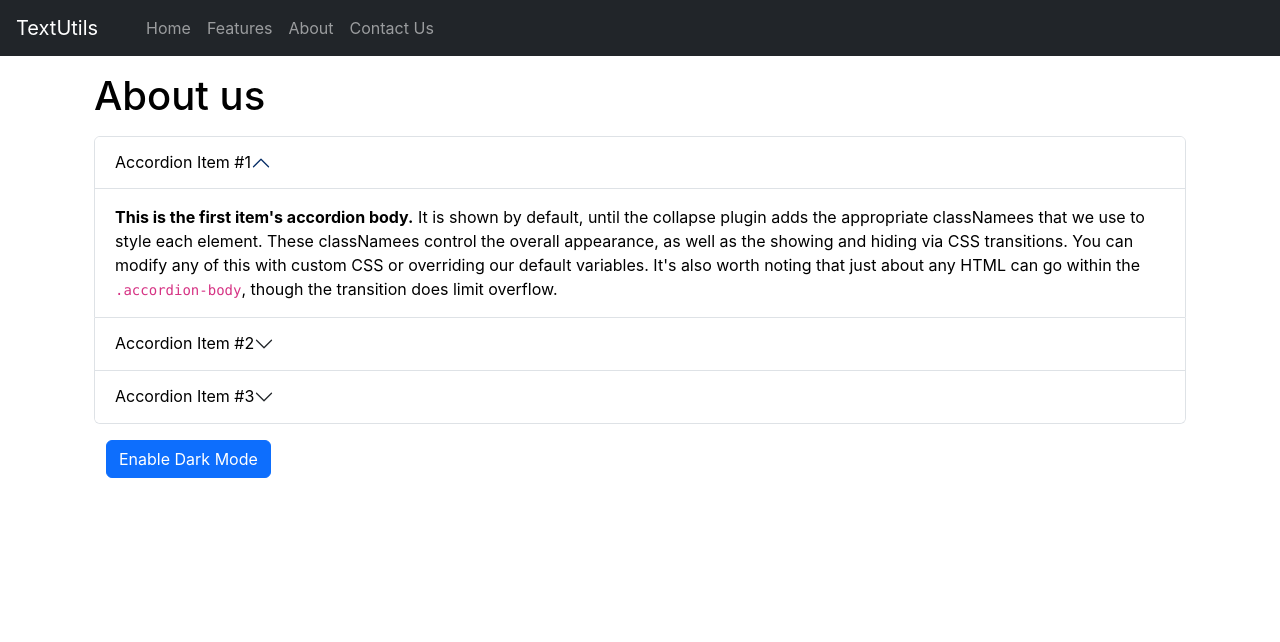
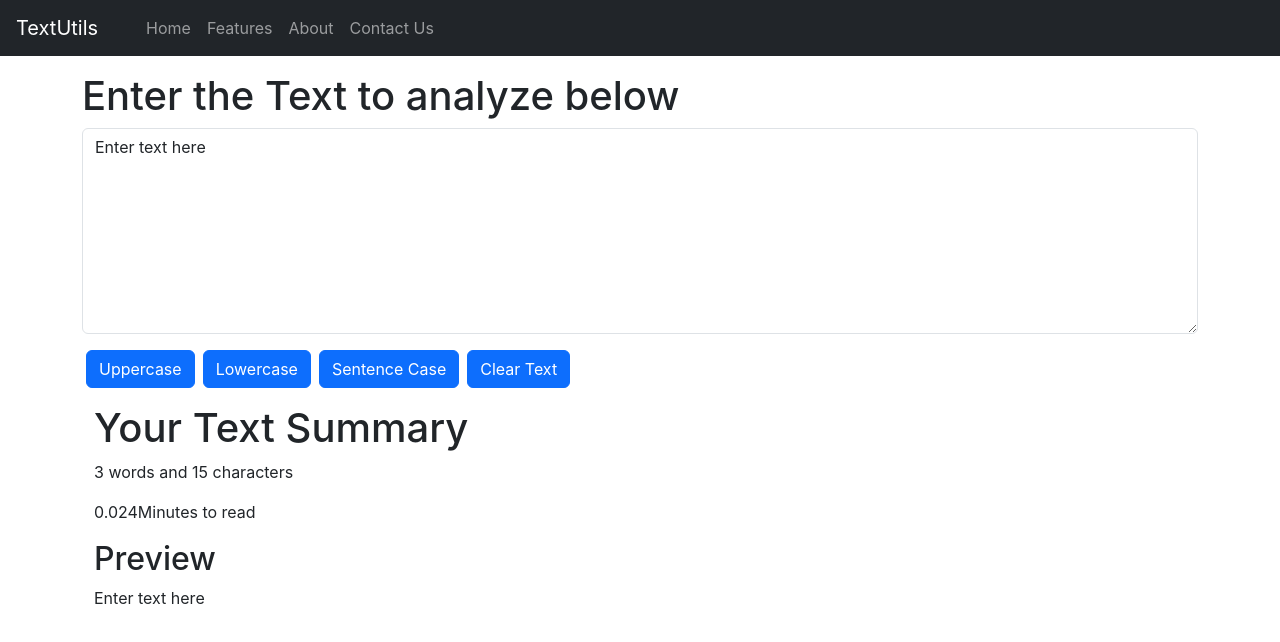
Before and after one commit to poojarupanwar/ReactJsTutorials, a React (Create React App) app in the folder my-app/: page / in a window 1280 px wide. Shown: the top 642 px of the page. Built offline with nearby package versions, Linux system fonts and the light colour scheme.

Commit message:
Update app.js

```diff
--- a/my-app/src/App.js
+++ b/my-app/src/App.js
@@ -1,7 +1,7 @@
 import "./App.css";
-import About from "./components/About";
+// import About from "./components/About";
 import Navbar from "./components/Navbar.js";
-// import TextForm from "./components/TextForm.js";
+import TextForm from "./components/TextForm.js";
 
 
 function App() {
@@ -10,8 +10,8 @@
      <Navbar title="TextUtils" home="Home"/>
 
   <div className="container my-3">
-  {/* <TextForm heading="Enter the Text to analyze below"/> */}
-  <About/>
+  <TextForm heading="Enter the Text to analyze below"/>
+  {/* <About/> */}
     </div>
 
    </>
```
